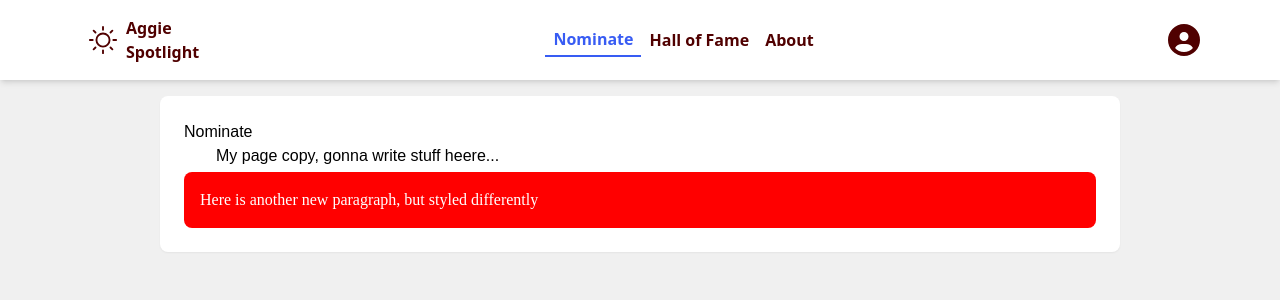
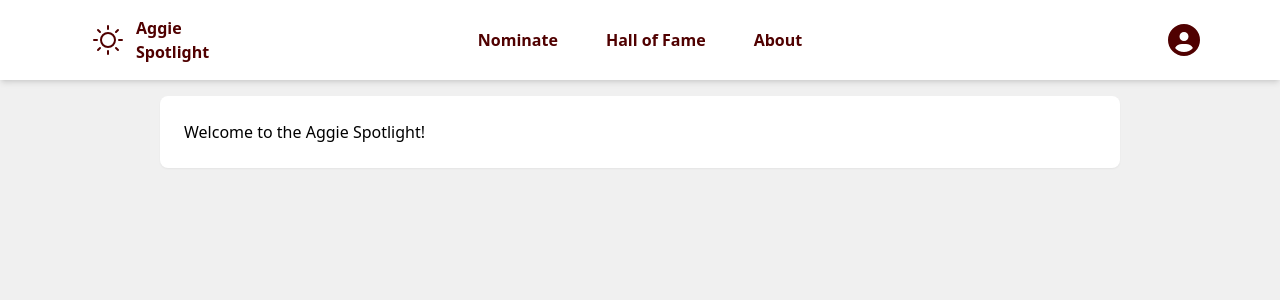
Before and after one commit to swholobaugh/spotlight, a React (Vite) app: page / in a window 1280 px wide. Shown: the top 300 px of the page. Built offline with nearby package versions, Linux system fonts and the light colour scheme.

Commit message:
feat(nominate): add panel for nomiante, update navbar style

```diff
--- a/src/components/Navbar/Navbar.jsx
+++ b/src/components/Navbar/Navbar.jsx
@@ -10,19 +10,19 @@ const Navbar = () => {
   const [selectedPath, setSelectedPath] = useState(location.pathname)
 
   useEffect(() => {
-    if (['/', '/hof', '/about'].includes(location.pathname)) {
+    if (['/nominate', '/hof', '/about'].includes(location.pathname)) {
       setSelectedPath(location.pathname)
     }
   }, [location.pathname])
 
   const getButtonClass = (path) => {
     return path === selectedPath
-      ? 'px-2 py-1 text-app-accent border-b-2 border-app-accent font-bold'
-      : 'px-2 py-1 text-app-accent-secondary hover:text-app-accent font-bold';
+      ? 'px-6 py-1 text-app-accent border-b-2 border-app-accent font-bold'
+      : 'px-6 py-1 text-app-accent-secondary hover:text-app-accent font-bold';
   }
 
   const handleClick = (path) => {
-    if (['/', '/hof', '/about'].includes(path)) {
+    if (['/nominate', '/hof', '/about'].includes(path)) {
       setSelectedPath(path)
     }
     navigate(path)
@@ -30,21 +30,25 @@ const Navbar = () => {
 
   return (
     <div className='flex justify-between items-center p-4 bg-white shadow-md'>
-      <div className='flex-grow flex items-center px-16 font-bold text-app-accent-secondary'>
-          <div className='px-2'>
-            <PiSun size={30} />
+      <div className='flex items-center width mx-16 w-16 font-bold text-app-accent-secondary'>
+        <div
+          className='flex items-center cursor-pointer'
+          onClick={() => navigate('/')}
+        >
+          <div className='px-3'>
+            <PiSun size={32} />
           </div>
           <div>
             <p>Aggie</p>
             <p>Spotlight</p>
           </div>
+        </div>
       </div>
-
-      <div className='flex justify-center flex-grow'>
+      <div className='flex grow justify-center flex-grow'>
         <button
-          className={getButtonClass('/')}
+          className={getButtonClass('/nominate')}
           onClick={() => {
-            navigate('/');
+            navigate('/nominate');
           }}
         >
           Nominate
@@ -66,10 +70,10 @@ const Navbar = () => {
           About
         </button>
       </div>
-      <div className='flex-grow flex justify-end'>
+      <div className='flex mx-16 w-16 justify-end'>
         <FontAwesomeIcon
           icon={faCircleUser}
-          className='text-app-accent-secondary px-16 hover:text-app-accent cursor-pointer'
+          className='text-app-accent-secondary hover:text-app-accent cursor-pointer'
           size='2x'
           onClick={() => {
             navigate('/profile')
--- /dev/null
+++ b/src/components/Panel/Panel.jsx
@@ -0,0 +1,12 @@
+import React from 'react';
+
+const Panel = ({ title, content, children }) => {
+  return (
+    <div className="flex flex-col items-center bg-white p-4">
+      {title && <h2 className="text-xl text-black font-bold mb-4">{title}</h2>}
+      <div>{content}</div>
+    </div>
+  );
+};
+
+export default Panel;
--- /dev/null
+++ b/src/pages/Home/Home.jsx
@@ -0,0 +1,11 @@
+import React from 'react'
+
+const Home = () => {
+  return (
+    <div>
+      <h1>Welcome to the Aggie Spotlight!</h1>
+    </div>
+  )
+};
+
+export default Home;
--- a/src/pages/Nominate/Nominate.jsx
+++ b/src/pages/Nominate/Nominate.jsx
@@ -1,26 +1,14 @@
 import React from "react";
-import Navbar from "../../components/Navbar/Navbar.jsx";
+import Panel from '../../components/Panel/Panel.jsx'
 
 const Nominate = () => {
   return (
     <div>
-      <h1 className='font-header'>Nominate</h1>
-      <div
-        className='px-8 font-body'
-      >My page copy, gonna write stuff heere...</div>
-      {/* Below div is styled with more traditional CSS */}
-      <div
-        style={{
-          backgroundColor: 'red',
-          color: 'white',
-          padding: '1rem',
-          borderRadius: '0.5rem',
-          marginTop: '4px',
-          fontFamily: 'Comfortaa Normal',
-        }}
-      >
-        Here is another new paragraph, but styled differently
-      </div>
+      <Panel
+
+        title="Nominate"
+        content="Nominate an Aggie for the Aggie Spotlight!"
+      />
     </div>
   );
 };
--- a/src/pages/index.jsx
+++ b/src/pages/index.jsx
@@ -1,6 +1,7 @@
 import React from "react"
 import {BrowserRouter as Router, Routes, Route} from "react-router-dom"
 import Layout from '../components/Layout/Layout'
+import Home from "./Home/Home.jsx"
 import Nominate from "./Nominate/Nominate.jsx"
 import About from "./About/About.jsx"
 import HallOfFame from "./HallOfFame/HallOfFame.jsx"
@@ -11,7 +12,8 @@ const Pages = (props) => {
     <Router>
       <Layout>
         <Routes>
-          <Route exact path="/" element={<Nominate/>}/>
+          <Route exact path="/" element={<Home/>}/>
+          <Route path="/nominate" element={<Nominate/>}/>
           <Route path="/about" element={<About/>}/>
           <Route path="/hof" element={<HallOfFame/>}/>
           <Route path="/profile" element={<Profile />} />
```
